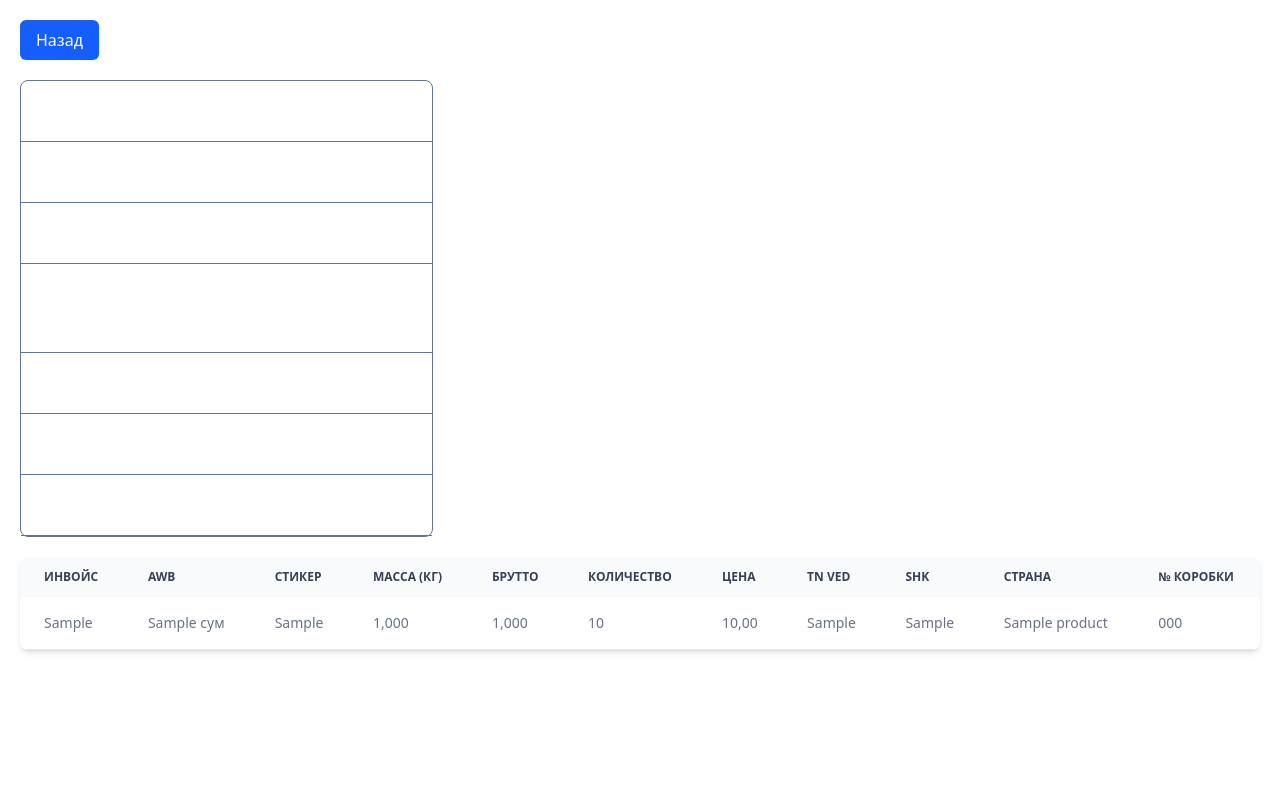
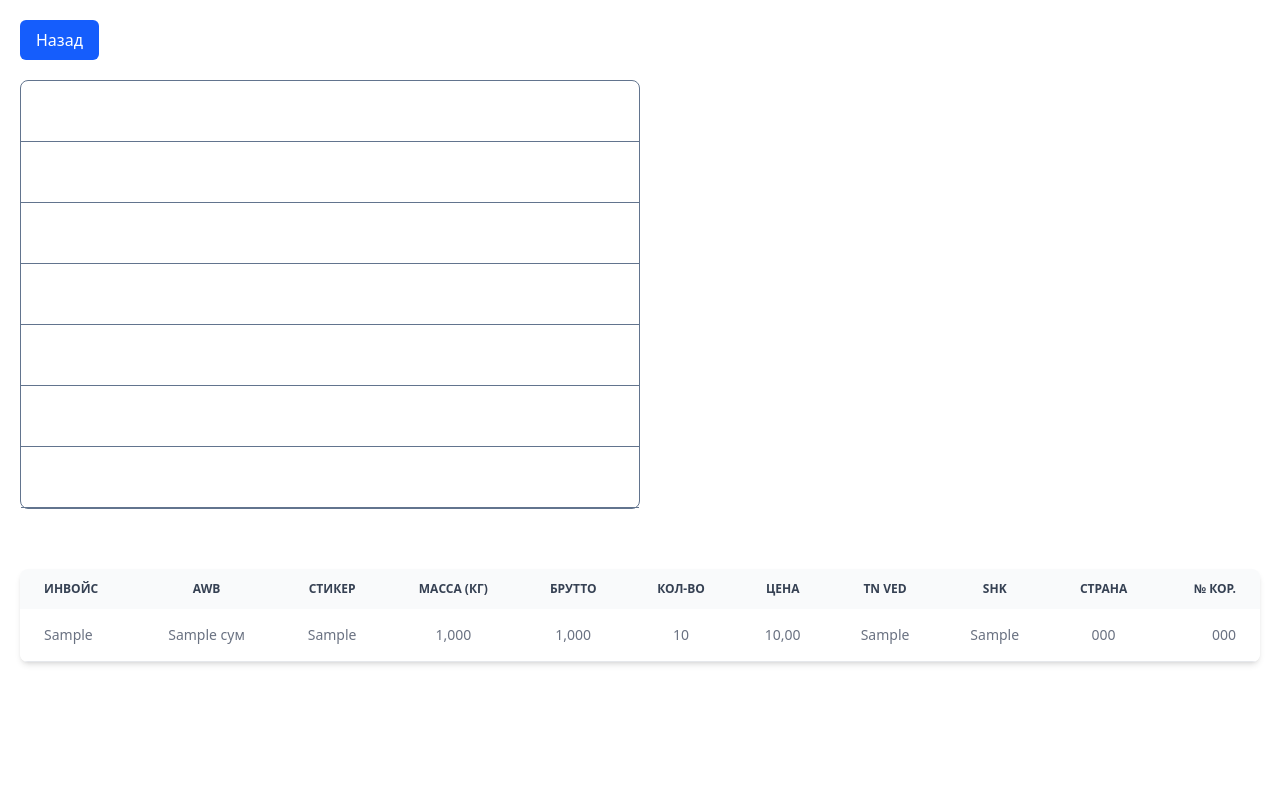
Before and after one commit to ulugbek101/invoices-storage, a Django app: template templates/detail.html in a window 1280 px wide. Run offline with Django 5.2, Linux system fonts and the light colour scheme; the template is opened without the code that fills it: values that come from a table or form of the project are taken from there, others are empty; tables that the repository leaves empty hold one stand-in row (values such as "Sample post"); parts of the project's set-up code (start-up, migrations or seed data) failed here and were passed over.

Commit message:
Update signals to add products on excel document update as well

```diff
--- a/app_main/admin.py
+++ b/app_main/admin.py
@@ -3,6 +3,9 @@
 
 from . import models
 
+admin.site.site_header = "Cargo Star | Админ панель"  # Title in the admin home page
+admin.site.site_title = "Админка Cargo Start"  # Title in the browser tab
+admin.site.index_title = "Добро пожаловать в административную панель Cargo Star"  # Subtitle on the admin home page
 
 admin.site.unregister(Group)
 admin.site.register(models.DeliveryBatch)
--- a/app_main/models.py
+++ b/app_main/models.py
@@ -1,3 +1,5 @@
+from uuid import uuid4
+
 from django.db import models
 from phonenumber_field.modelfields import PhoneNumberField
 
@@ -22,7 +24,8 @@
 
 
 class Product(models.Model):
-    delivery_batch = models.ForeignKey(to=DeliveryBatch, on_delete=models.PROTECT)
+    id = models.UUIDField(default=uuid4, unique=True, editable=False, primary_key=True)
+    delivery_batch = models.ForeignKey(to=DeliveryBatch, on_delete=models.CASCADE)
     product_id = models.CharField(max_length=255)
     invoice = models.CharField(max_length=255)
     awb = models.CharField(max_length=255)
--- a/app_main/urls.py
+++ b/app_main/urls.py
@@ -4,7 +4,7 @@
 
 urlpatterns = [
     path("", views.index, name="index"),
-    path("<int:product_id>/", views.detail, name="detail"),
+    path("<uuid:id>/", views.detail, name="detail"),
     path("login/", views.UserLogin.as_view(), name="login"),
     path("logout/", views.user_logout, name="logout"),
 ]
--- a/templates/components/_nav.html
+++ b/templates/components/_nav.html
@@ -6,7 +6,7 @@
     <form action="{% url 'index' %}" method="post" class="flex items-center gap-2 w-1/2">
         {% csrf_token %}
         <div class="relative w-full">
-            <input value="{{ product_id }}" name="product_id" type="text" id="floating_outlined"
+            <input value="{{ id }}" name="product_id" type="text" id="floating_outlined"
                    class="w-full block px-2.5 pb-2.5 pt-4 w-full text-sm text-gray-900 bg-transparent rounded-md border-1 border-gray-300 appearance-none dark:text-white dark:border-gray-600 dark:focus:border-blue-600 focus:outline-none focus:ring-0 focus:border-blue-600 peer"
                    placeholder=" "/>
             <label for="floating_outlined"
--- a/templates/detail.html
+++ b/templates/detail.html
@@ -4,112 +4,112 @@
 <div class="absolute flex flex-col gap-2 h-full w-full overflow-auto dark:bg-slate-900 bg-white">
     <div class="w-full h-full">
         <div class="p-5 flex flex-col gap-5">
-            <a href="{% url 'index' %}" class="max-w-max hover:cursor-pointer bg-blue-600 rounded-md text-white text-md active:scale-95 transition hover:bg-blue-700 px-4 py-2">
+            <a href="{% url 'index' %}?from={{ product.invoice }}" class="max-w-max hover:cursor-pointer bg-blue-600 rounded-md text-white text-md active:scale-95 transition hover:bg-blue-700 px-4 py-2">
                 Назад
             </a>
-            <div class="flex flex-col w-1/3 border border-slate-500 rounded-lg">
+            <div class="flex flex-col w-1/2 border border-slate-500 rounded-lg">
                 <p class="border-b border-b-slate-500 flex flex-row items-center justify-between p-4">
                     <span class="text-white text-xl">Товар:</span>
-                    <span class="text-white text-xl font-medium">{{ product.product_name }}</span>
+                    <span class="text-white text-xl font-medium text-end max-w-[20rem]">{{ product.product_name }}</span>
                 </p>
                 <p class="border-b border-b-slate-500 flex flex-row items-center justify-between p-4">
                     <span class="text-white text-xl">Накладной:</span>
-                    <span class="text-white text-xl font-medium">{{ product.product_id }}</span>
+                    <span class="text-white text-xl font-medium text-end max-w-[20rem]">{{ product.product_id }}</span>
                 </p>
                 <p class="border-b border-b-slate-500 flex flex-row items-center justify-between p-4">
                     <span class="text-white text-xl">Получатель:</span>
-                    <span class="text-white text-xl font-medium">{{ product.recipient_fullname }}</span>
+                    <span class="text-white text-xl font-medium text-end max-w-[20rem]">{{ product.recipient_fullname }}</span>
                 </p>
                 <p class="border-b border-b-slate-500 flex flex-row items-center justify-between p-4">
                     <span class="text-white text-xl">Дата рождения (ГГГГ-ММ-ДД):</span>
-                    <span class="text-white text-xl font-medium">{{ product.recipient_birthdate }}</span>
+                    <span class="text-white text-xl font-medium text-end max-w-[20rem]">{{ product.recipient_birthdate }}</span>
                 </p>
                 <p class="border-b border-b-slate-500 flex flex-row items-center justify-between p-4">
                     <span class="text-white text-xl">Пасспорт:</span>
-                    <span class="text-white text-xl font-medium">{{ product.recipient_passport|cut:" "|slice:"0:2" }} {{ product.recipient_passport|cut:" "|slice:"2:" }}</span>
+                    <span class="text-white text-xl font-medium text-end max-w-[20rem]">{{ product.recipient_passport|cut:" "|slice:"0:2" }} {{ product.recipient_passport|cut:" "|slice:"2:" }}</span>
                 </p>
                 <p class="border-b border-b-slate-500 flex flex-row items-center justify-between p-4">
                     <span class="text-white text-xl">Адрес дотавки:</span>
-                    <span class="text-white text-xl font-medium">{{ product.recipient_address }}</span>
+                    <span class="text-white text-xl font-medium text-end max-w-[20rem]">{{ product.recipient_address }}</span>
                 </p>
                 <p class="border-b border-b-slate-500 flex flex-row items-center justify-between p-4">
                     <span class="text-white text-xl">Номер телефона:</span>
-                    <span class="text-white text-xl font-medium">+{{ product.recipient_phonenumber }}</span>
+                    <span class="text-white text-xl font-medium text-end max-w-[20rem]">+{{ product.recipient_phonenumber }}</span>
                 </p>
             </div>
         </div>
-        <div class="relative overflow-x-auto shadow-md sm:rounded-lg mx-5">
+        <div class="relative overflow-x-auto shadow-md sm:rounded-lg mx-5 my-10">
             <table class="w-full text-sm text-left rtl:text-right text-gray-500 dark:text-gray-400">
                 <thead class="text-xs text-gray-700 uppercase bg-gray-50 dark:bg-gray-700 dark:text-gray-400">
                     <tr>
-                        <th scope="col" class="px-6 py-3">
+                        <th scope="col" class="px-6 py-3 text-start">
                             Инвойс
                         </th>
-                        <th scope="col" class="px-6 py-3">
+                        <th scope="col" class="px-6 py-3 text-center">
                             AWB
                         </th>
-                        <th scope="col" class="px-6 py-3">
+                        <th scope="col" class="px-6 py-3 text-center">
                             Стикер
                         </th>
-                        <th scope="col" class="px-6 py-3">
+                        <th scope="col" class="px-6 py-3 text-center">
                             Масса (кг)
                         </th>
-                        <th scope="col" class="px-6 py-3">
+                        <th scope="col" class="px-6 py-3 text-center">
                             Брутто
                         </th>
-                        <th scope="col" class="px-6 py-3">
-                            Количество
+                        <th scope="col" class="px-6 py-3 text-center">
+                            Кол-во
                         </th>
-                        <th scope="col" class="px-6 py-3">
+                        <th scope="col" class="px-6 py-3 text-center">
                             Цена
                         </th>
-                        <th scope="col" class="px-6 py-3">
+                        <th scope="col" class="px-6 py-3 text-center">
                             TN VED
                         </th>
-                        <th scope="col" class="px-6 py-3">
+                        <th scope="col" class="px-6 py-3 text-center">
                             SHK
                         </th>
-                        <th scope="col" class="px-6 py-3">
+                        <th scope="col" class="px-6 py-3 text-center">
                             Страна
                         </th>
-                        <th scope="col" class="px-6 py-3">
-                            № коробки
+                        <th scope="col" class="px-6 py-3 text-end">
+                            № кор.
                         </th>
                     </tr>
                 </thead>
                 <tbody>
                         <tr class="odd:bg-white odd:dark:bg-gray-900 even:bg-gray-50 even:dark:bg-gray-800 border-b dark:border-gray-700 border-gray-200">
-                            <td class="px-6 py-4">
+                            <td class="px-6 py-4 text-start">
                                 {{ product.invoice }}
                             </td>
-                            <td class="px-6 py-4">
+                            <td class="px-6 py-4 text-center">
                                 {{ product.awb }} сум
                             </td>
-                            <td class="px-6 py-4">
+                            <td class="px-6 py-4 text-center">
                                 {{ product.sticker }}
                             </td>
-                            <td class="px-6 py-4">
+                            <td class="px-6 py-4 text-center">
                                 {{ product.netto }}
                             </td>
-                            <td class="px-6 py-4">
+                            <td class="px-6 py-4 text-center">
                                 {{ product.brutto }}
                             </td>
-                            <td class="px-6 py-4">
+                            <td class="px-6 py-4 text-center">
                                 {{ product.quantity }}
                             </td>
-                            <td class="px-6 py-4">
+                            <td class="px-6 py-4 text-center">
                                 {{ product.price }}
                             </td>
-                            <td class="px-6 py-4">
+                            <td class="px-6 py-4 text-center">
                                 {{ product.tn_ved }}
                             </td>
-                            <td class="px-6 py-4">
+                            <td class="px-6 py-4 text-center">
                                 {{ product.shk }}
                             </td>
-                            <td class="px-6 py-4">
-                                {{ product.recipient_city_name }}
+                            <td class="px-6 py-4 text-center">
+                                {{ product.recipient_country_code }}
                             </td>
-                            <td class="px-6 py-4">
+                            <td class="px-6 py-4 text-end">
                                 {{ product.box_number }}
                             </td>
                         </tr>
--- a/templates/index.html
+++ b/templates/index.html
@@ -55,7 +55,7 @@
                                         {{ product.recipient_fullname }}
                                     </td>
                                     <td class="px-6 py-4">
-                                    <a href="{% url 'detail' product_id=product.product_id %}" class="font-medium text-blue-600 dark:text-blue-500 hover:underline">
+                                        <a href="{% url 'detail' id=product.id %}" class="font-medium text-blue-600 dark:text-blue-500 hover:underline">
                                             Посмотреть
                                         </a>
                                     </td>
```
Also changed, not shown: app_main/signals.py (+51 -51 lines), app_main/views.py (+13 -5 lines), app_main/migrations/0001_initial.py, app_main/migrations/0002_alter_product_delivery_batch.py (added), app_main/migrations/0002_exceldocument_alter_deliverybatch_options_and_more.py (deleted), app_main/migrations/0003_deliverybatch_title.py (deleted), app_main/migrations/0004_alter_exceldocument_options_and_more.py (deleted), app_main/migrations/0005_alter_product_recipient_birthdate.py (deleted), app_main/migrations/0006_alter_product_recipient_birthdate.py (deleted), app_main/migrations/0007_alter_product_recipient_birthdate.py (deleted), db.sqlite3, 1 other file. Lines whose indentation alone changed are shown as unchanged.
